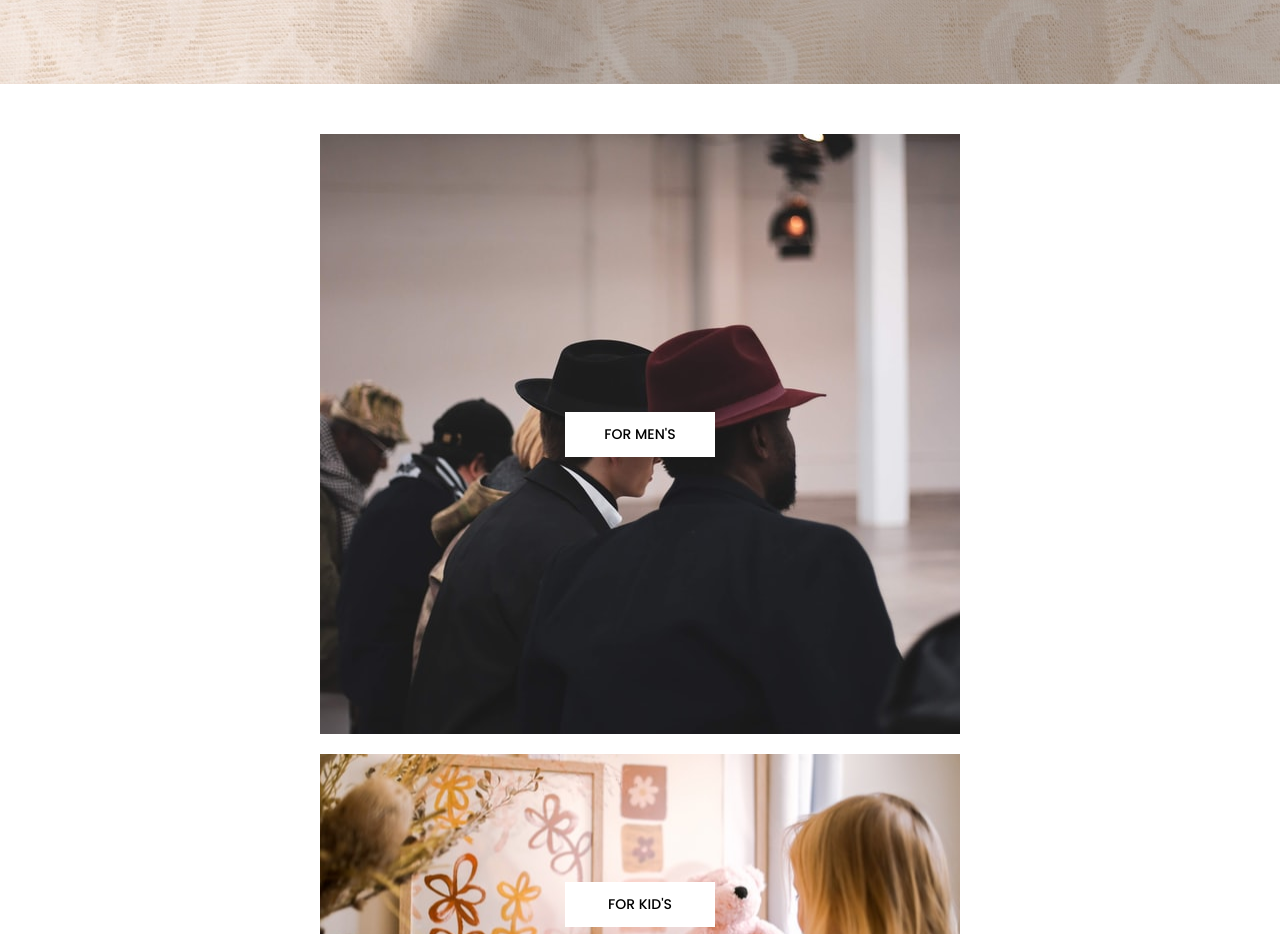
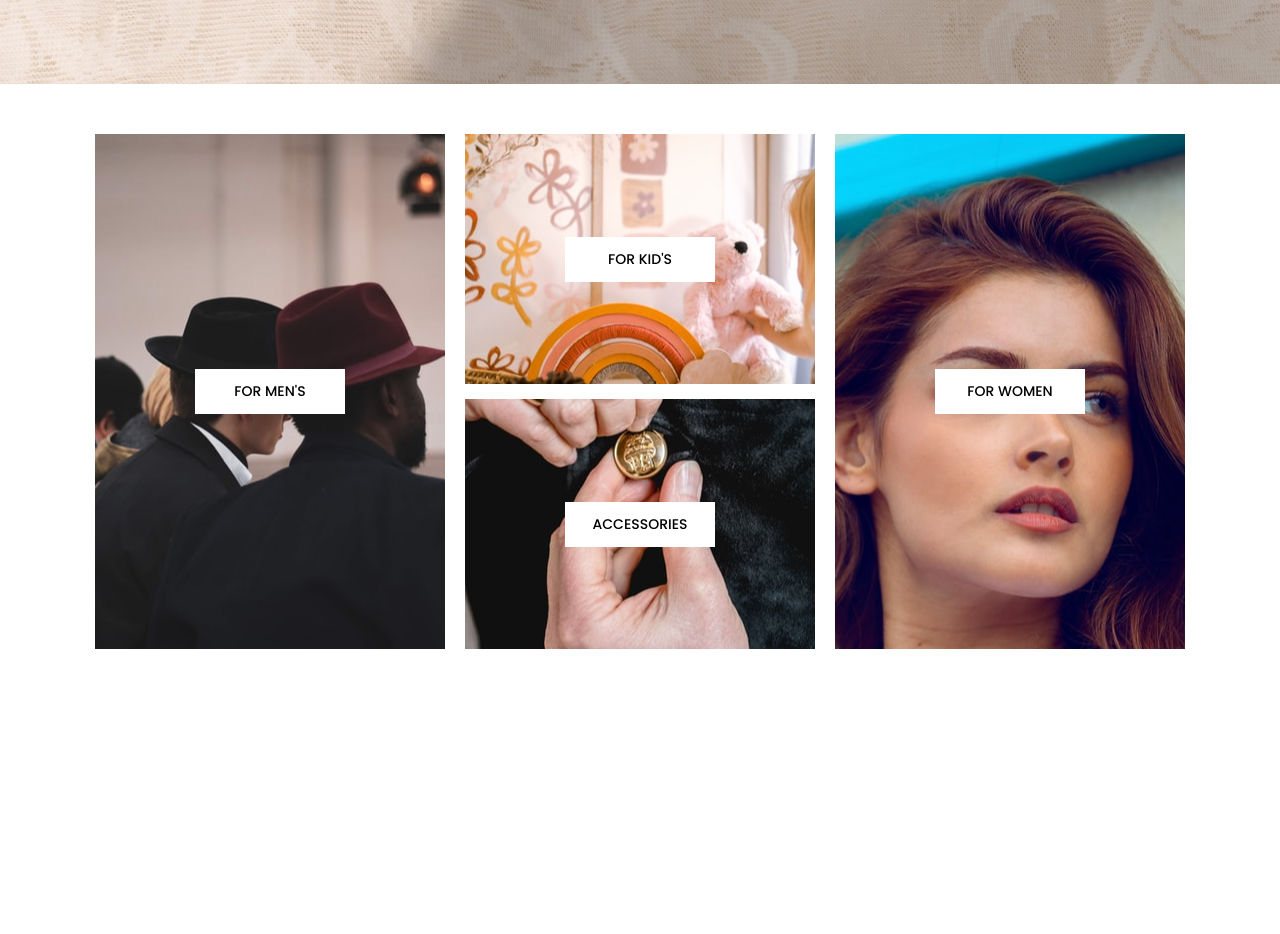
Before and after one commit to brett-powers/Website-Practice, a plain HTML site: page index.html in a window 1280 px wide. Shown: the part 800-1734 px from the top of the page. After the commit the page ends 1533 px from the top, so only its background shows below. Drawn offline with Linux system fonts and the light colour scheme.

Commit message:
Create responsive grid for feature section.

```diff
--- a/css/styles.css
+++ b/css/styles.css
@@ -8,7 +8,6 @@
 /*Typography*/
 body {
   font-family: poppins, Arial, Helvetica, sans-serif;
-  height: 200vh;
   margin: 84px 0;
 }
 html {
@@ -40,6 +39,11 @@ html {
 .btn--secondary:hover {
   background: var(--color-primary);
   color: var(--color-white);
+}
+/*Grids*/
+.grid {
+  display: grid;
+  justify-content: center;
 }
 /*Layout*/
 main {
@@ -160,7 +164,7 @@ a {
   font-size: 1.7rem;
   margin-bottom: 3rem;
 }
-@media screen and (min-width: 765px) {
+@media screen and (min-width: 768px) {
   .hero__img {
     height: 570px;
     justify-content: flex-start;
@@ -221,3 +225,76 @@ a {
 .feature__womens {
   background: 50% 50% url(../images/people-4.jpg) no-repeat;
 }
+.feature__grid {
+  display: block;
+}
+@media screen and (min-width: 580px) {
+  .feature__grid {
+    display: grid;
+    grid-template-rows: repeat(3, 200px);
+    grid-template-columns: repeat(2, 1fr);
+    gap: 15px;
+  }
+  .feature__mens,
+  .feature__womens {
+    height: 415px;
+  }
+  .feature__kids,
+  .feature__accessories {
+    height: 200px;
+    margin: 0;
+  }
+  .feature__womens {
+    grid-row: -2;
+  }
+  .feature__accessories {
+    grid-column: 2;
+  }
+}
+@media screen and (min-width: 768px) {
+  .feature__grid {
+    grid-template-rows: repeat(2, 150px);
+    grid-template-columns: repeat(3, 210px);
+    column-gap: 20px;
+  }
+  .feature__mens,
+  .feature__womens {
+    height: 315px;
+  }
+  .feature__kids,
+  .feature__accessories {
+    height: 150px;
+  }
+  .feature__womens {
+    grid-row: -3;
+    grid-column: 3;
+  }
+}
+@media screen and (min-width: 975px) {
+  .feature__grid {
+    grid-template-rows: repeat(2, 200px);
+    grid-template-columns: repeat(3, 300px);
+  }
+  .feature__mens,
+  .feature__womens {
+    height: 415px;
+  }
+  .feature__kids,
+  .feature__accessories {
+    height: 200px;
+  }
+}
+@media screen and (min-width: 1200px) {
+  .feature__grid {
+    grid-template-rows: repeat(2, 250px);
+    grid-template-columns: repeat(3, 350px);
+  }
+  .feature__mens,
+  .feature__womens {
+    height: 515px;
+  }
+  .feature__kids,
+  .feature__accessories {
+    height: 250px;
+  }
+}
--- a/index.html
+++ b/index.html
@@ -64,7 +64,7 @@
       </section>
     </header>
     <main>
-      <section class="feature">
+      <section class="grid feature feature__grid">
         <article class="feature__mens">
           <button class="btn btn--secondary">for men's</button>
         </article>
```
